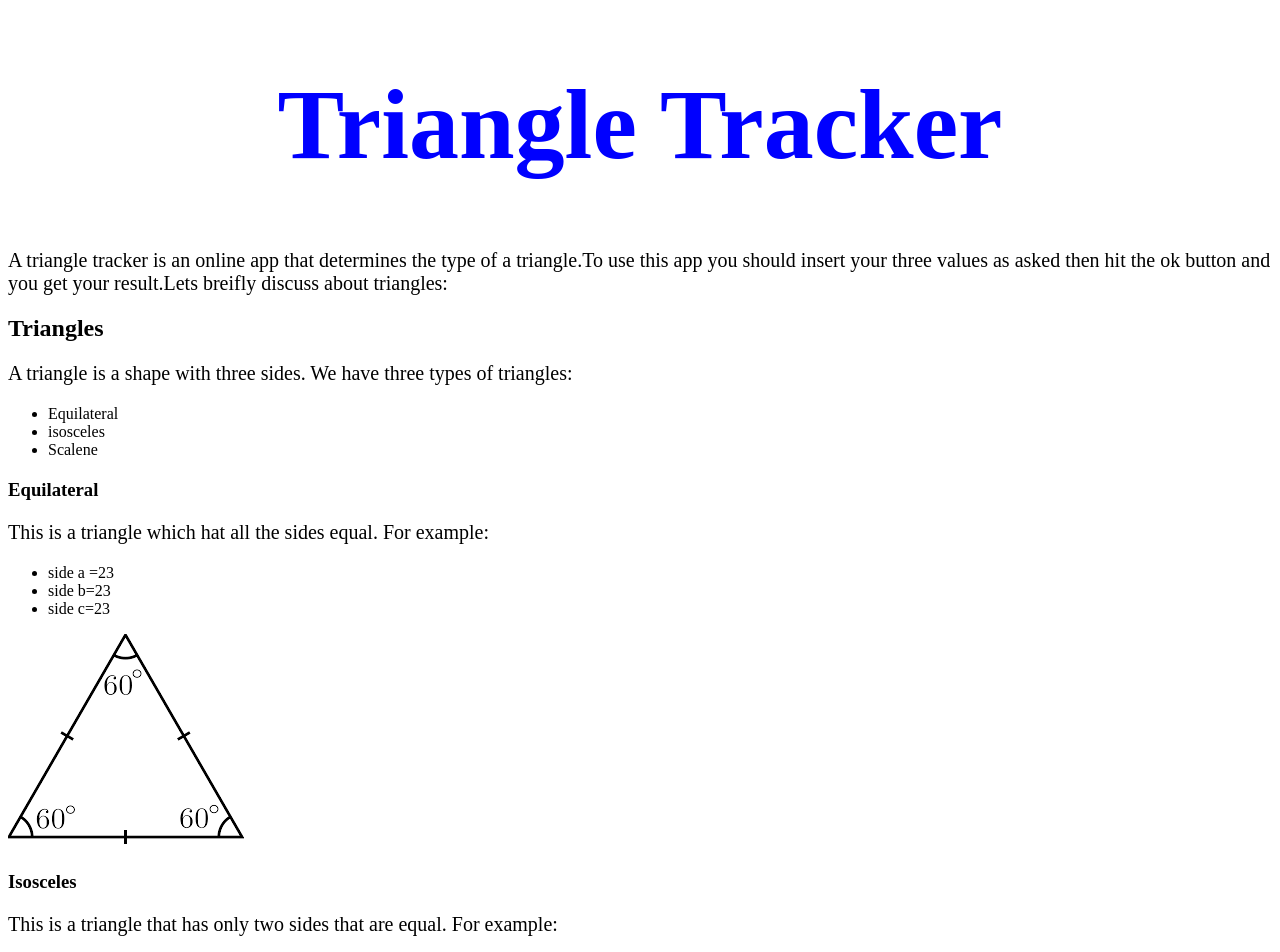
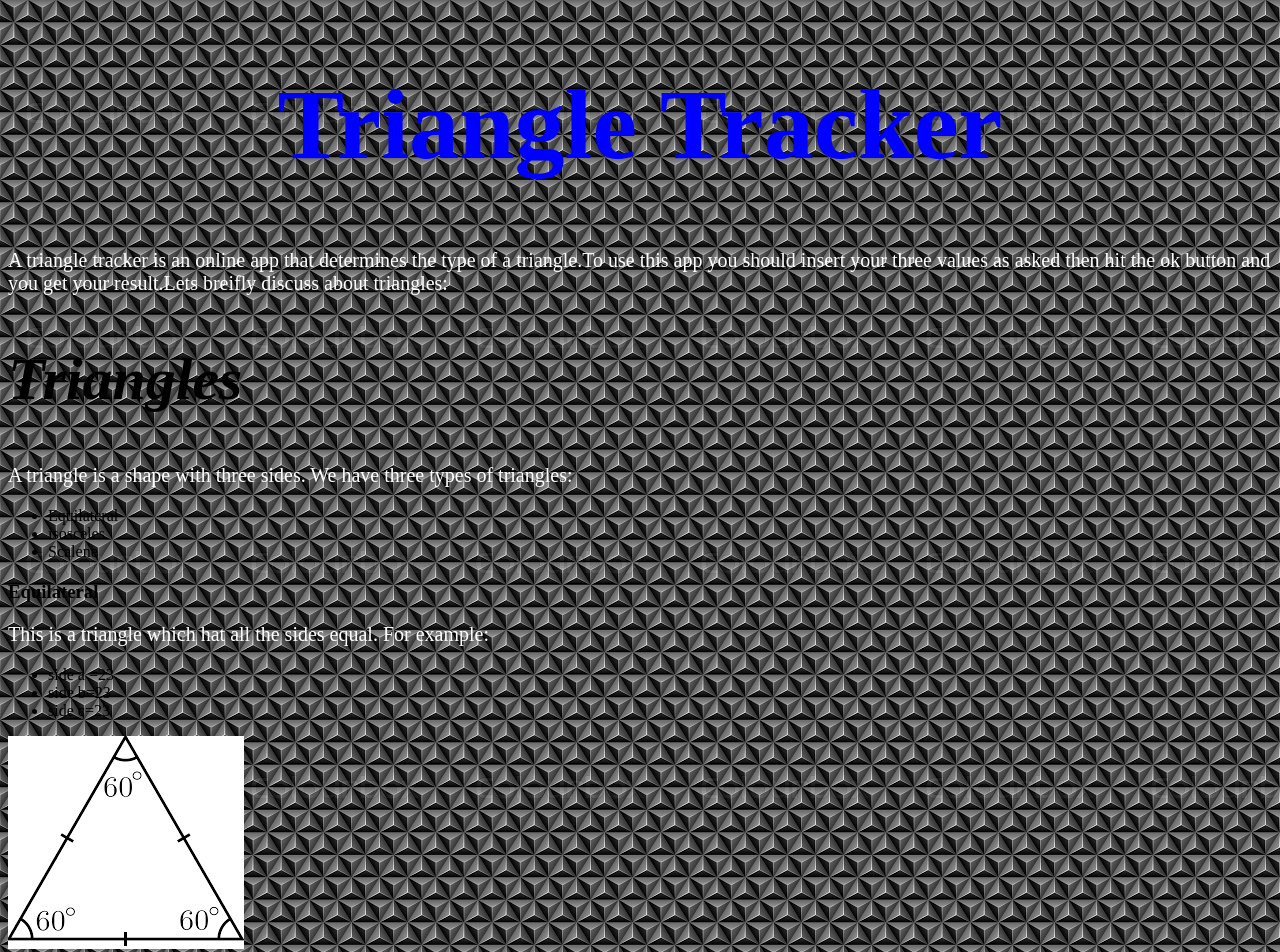
Before and after one commit to maurinesinami/Triangle-tracker, a plain HTML site: page index.html in a window 1280 px wide. Shown: the top 952 px of the page. Drawn offline with Linux system fonts and the light colour scheme; files whose address does not match are found by name.

Commit message:
add new changes

```diff
--- a/css/styles.css
+++ b/css/styles.css
@@ -1,4 +1,15 @@
 h1{
   color: blue;text-align: center;font-size: 100px;
 }
-p{font-size: 20px;}
+p{font-size: 20px;
+color: white;
+}
+h2{
+  color: black;
+  font-size: 60px;
+  font-style: italic;
+
+}
+h3{
+color: black;
+}
--- a/index.html
+++ b/index.html
@@ -9,6 +9,12 @@
     <script src="js/scripts.js">
 
     </script>
+    <style>
+    body{
+      background-image: url("/home/maurine/Triangle-tracker/images/triangle.png");
+    }
+
+    </style>
 
     <h1>Triangle Tracker</h1>
     <p>A triangle tracker is an online app that determines the type of a triangle.To use this app you should insert your three values as asked then hit the ok button and you get your result.Lets breifly discuss about triangles: </p>
@@ -42,7 +48,7 @@ For example:
   <li>side b=23</li>
   <li>side c=24</li>
 </ul>
-<img src="images/isosceles.png" alt="">
+<img src="images/isosceles.png" alt="a photo of an isosceles triangle">
 </p>
 <h3>Scalene</h3>
 <p>This is a triangle whose all sides are not equal.
@@ -51,6 +57,7 @@ For example:
   <li>side a=23</li>
   <li>side b=24</li>
   <li>side c=25</li>
+  <img src="images/scalene.png" alt="a photo of a scalene triangle">
 </ul>
 </p>
 </div>
```
Also changed, not shown: images/triangle.png (added).
